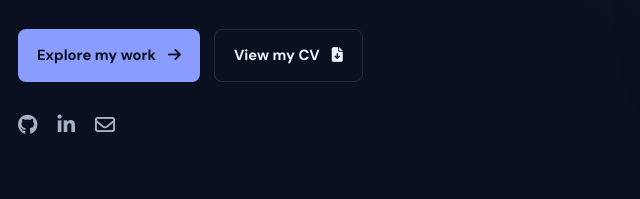
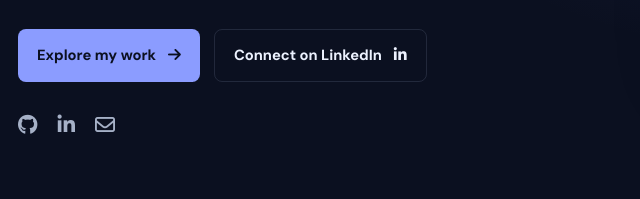
Before and after one commit to MernaAyman-l/Portfolio-Website, a plain HTML site: page index.html in a window 1280 px wide. Shown: the part 543-742 px from the top of the page, 62-702 px from the left. Drawn offline with Linux system fonts and the light colour scheme.

Commit message:
Fix hero call-to-action link

```diff
--- a/index.html
+++ b/index.html
@@ -32,7 +32,7 @@
           <p class="hero-text">A Computer Science graduate from Helwan University interested in software engineering, quality assurance, and AI-powered applications. I enjoy turning ideas into practical solutions and making software more reliable.</p>
           <div class="hero-actions">
             <a class="button button-primary" href="#projects">Explore my work <i class="fa-solid fa-arrow-right"></i></a>
-            <a class="button button-outline" href="https://github.com/MernaAyman-l/CV" target="_blank" rel="noreferrer">View my CV <i class="fa-solid fa-file-arrow-down"></i></a>
+            <a class="button button-outline" href="https://www.linkedin.com/in/merna-ayman-l/" target="_blank" rel="noreferrer">Connect on LinkedIn <i class="fa-brands fa-linkedin-in"></i></a>
           </div>
           <div class="social-links">
             <a href="https://github.com/MernaAyman-l" target="_blank" rel="noreferrer" aria-label="GitHub"><i class="fa-brands fa-github"></i></a>
```
